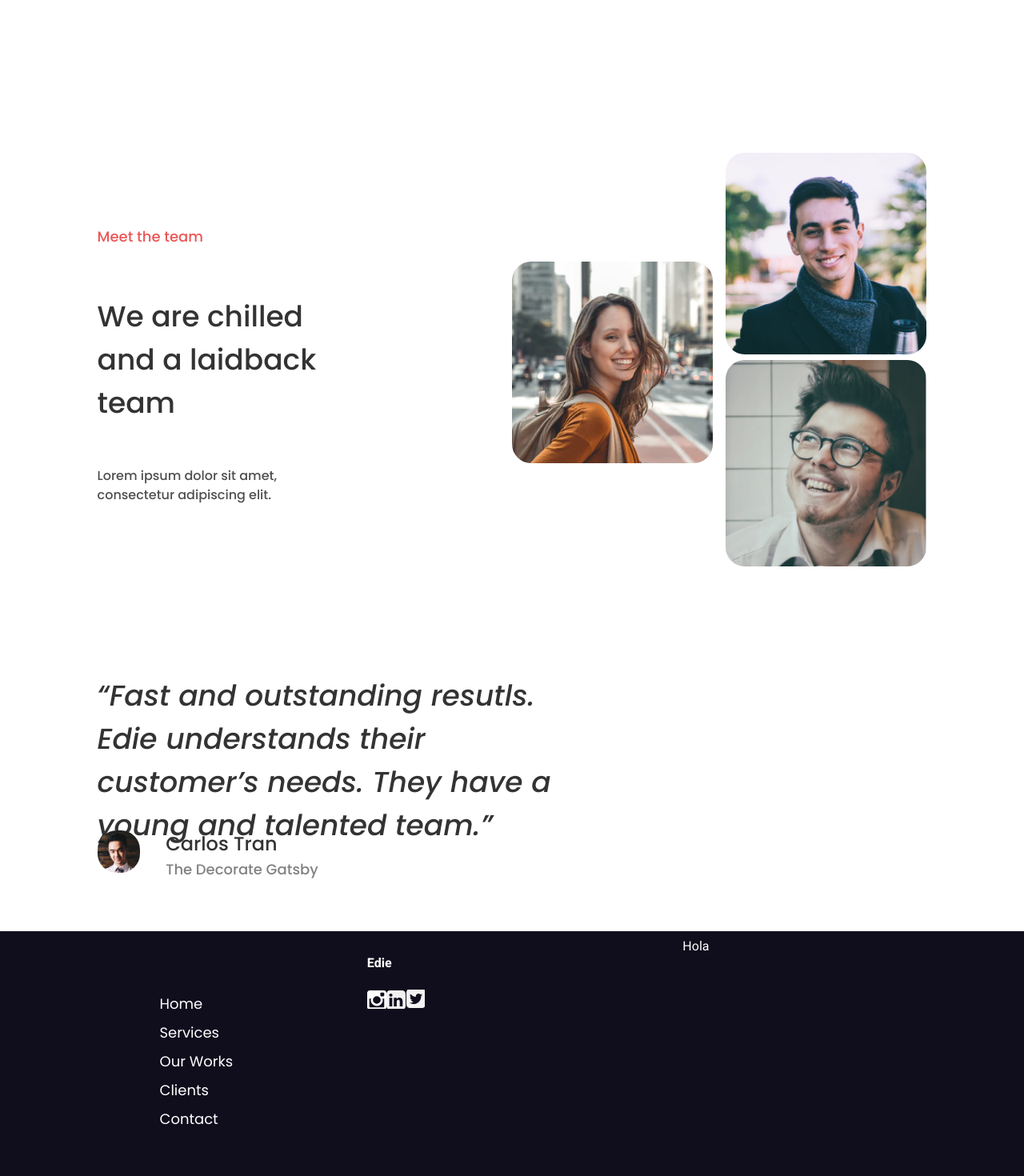
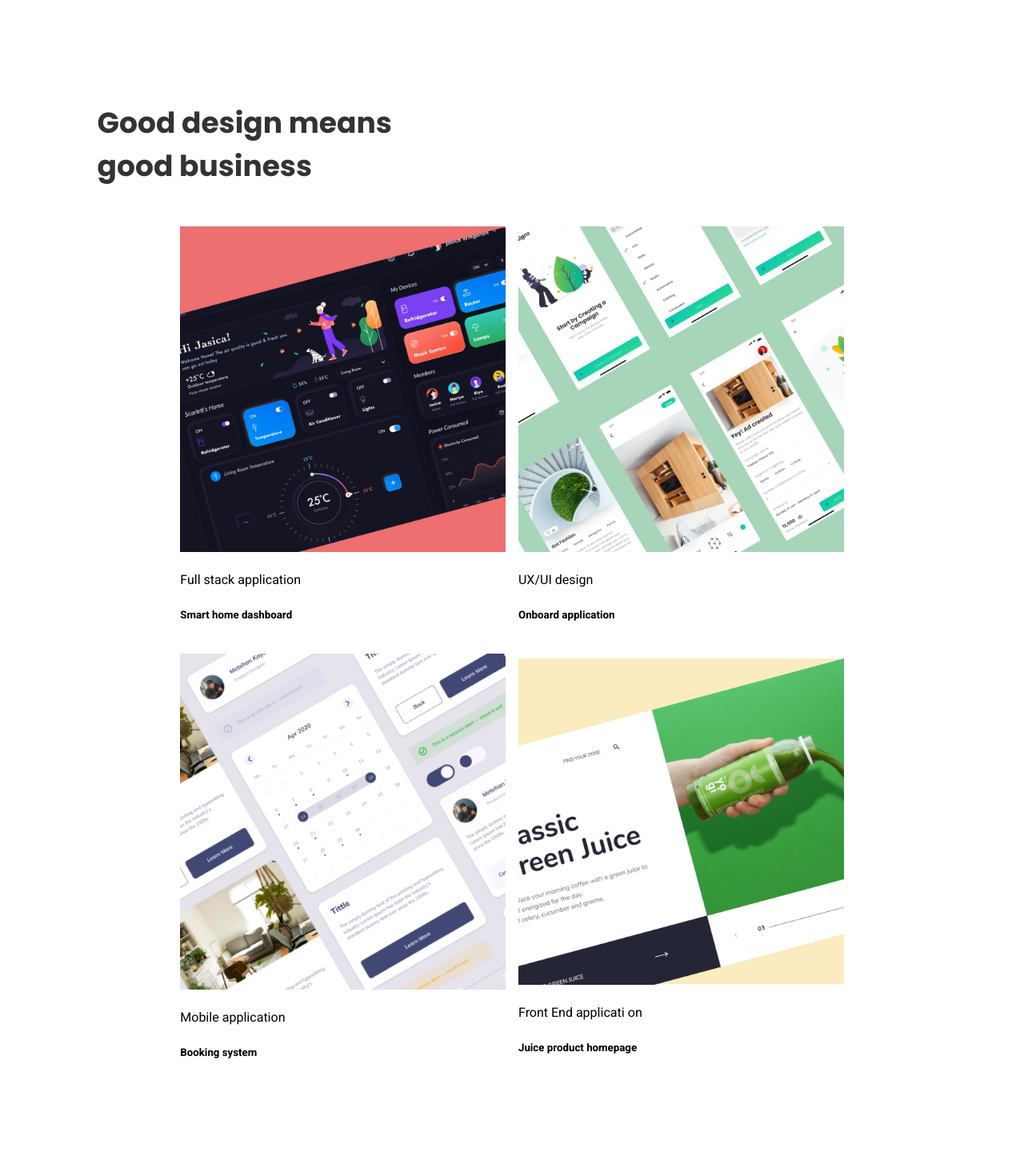
Before and after one commit to SebasttianDaza/homepage, a React (Vite) app: page / in a window 1280 px wide. Shown: the part 1800-3270 px from the top of the page at 80% size. Built offline with nearby package versions, Linux system fonts and the light colour scheme.

Commit message:
Add Component Imagine and merge with others components
I've add component imagine

```diff
--- /dev/null
+++ b/Components/Imagine/imagine.css
@@ -0,0 +1,40 @@
+
+.Aside {
+    width: 90%;
+    height: auto;
+    margin: 4rem auto;
+}
+
+img {
+    max-width: 100%;
+    height: auto;
+}
+
+.asideChild1 {
+    width: 448px;
+    font: var(--style-font-text-third);
+    color: var(--color-text);
+}
+
+.asideChild {
+    display: grid;
+    grid-template-columns: repeat(auto-fit, minmax(400px, 1fr));
+    grid-gap: 1rem;
+    width: 80%;
+    margin: 0 auto;
+    align-items: center;
+    justify-items: center;
+}
+
+.sectionChild {
+    width: 100%;
+
+}
+
+@media screen and (max-width: 900px){
+    .asideChild1 {
+        width: 100%;
+        text-align: center;
+        font: var(--style-font-text-fourth);
+    }
+}
--- /dev/null
+++ b/Components/Imagine/imagine.jsx
@@ -0,0 +1,36 @@
+import "./imagine.css"
+
+
+function Imagine () {
+    return (
+      <aside className="Aside">
+        <section className="asideChild1">
+          <h4>Good design means good business</h4>
+        </section>
+        <section className="asideChild">
+          <div className="sectionChild">
+            <img src="../../assets/smarthome.jpg" alt="Image the service"></img>
+            <p>Full stack application</p>
+            <h5>Smart home dashboard</h5>
+          </div>
+          <div className="sectionChild">
+            <img src="../../assets/onboard.png" alt="Image the service"></img>
+            <p>UX/UI design</p>
+            <h5>Onboard application</h5>
+          </div>
+          <div className="sectionChild">
+            <img src="../../assets/booking.png" alt="Image the service"></img>
+            <p>Mobile application</p>
+            <h5>Booking system</h5>
+          </div>
+          <div className="sectionChild">
+            <img src="../../assets/juice-product.png" alt="Image the service"></img>
+            <p>Front End applicati on</p>
+            <h5>Juice product homepage</h5>
+          </div>
+        </section>
+      </aside>
+    );
+}
+
+export default Imagine
--- a/src/main.jsx
+++ b/src/main.jsx
@@ -8,6 +8,7 @@ import './index.css'
 import Nav from '../Components/Nav/nav.jsx'
 import Banner from '../Components/Banner/banner.jsx'
 import Card from '../Components/Card/card.jsx'
+import Imagine from '../Components/Imagine/imagine.jsx'
 
 
 
@@ -21,7 +22,7 @@ ReactDOM.render(
       <Nav></Nav>
       <Banner></Banner>
       <Card></Card>
-
+      <Imagine></Imagine>
       <Team></Team>
       <Coments></Coments>
     </div>
```
